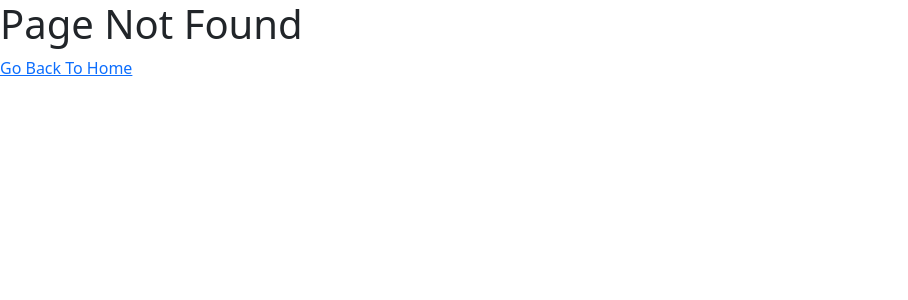
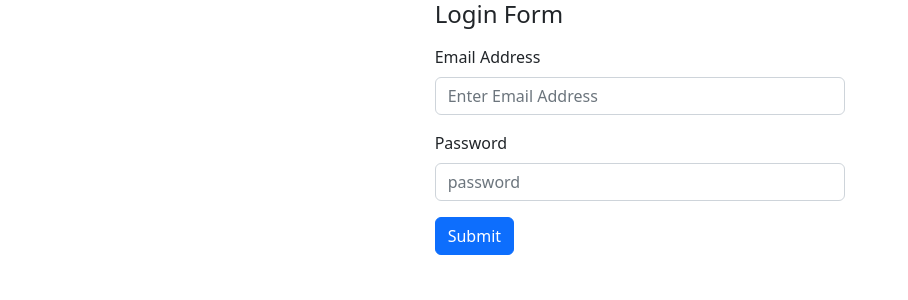
Before and after one commit to mdhamidulislamT/react-app, a React (Create React App) app: page /login in a window 1280 px wide. Before the commit this address had no page. Shown: the top 300 px of the page, without its empty margins (0-908 px from the left). Built offline with nearby package versions, Linux system fonts and the light colour scheme.

Commit message:
create login component

```diff
--- a/src/App.js
+++ b/src/App.js
@@ -11,6 +11,7 @@ import AboutMe from "./pages/AboutMe";
 import ContactUs from "./pages/ContactUs";
 import ContactForm from "./pages/ContactForm";
 import BookList from "./pages/BookList";
+import Login from "./pages/Login";
 
 const logindata = { id: 1, name: "Md Hamidul Islam", uName: "Admin" };
 
@@ -25,6 +26,7 @@ const App = () => {
         <Route path="/about-me"  element={<AboutMe />} />
         <Route path="/contact-us" element={<ContactUs />} />
         <Route path="/book-list" element={<BookList />} />
+        <Route path="/login" element={<Login />} />
         <Route path="/contact-form" element={<ContactForm />} />
         <Route path="*" element={<PageNotFound />} />
       </Routes>
--- a/src/components/NavbarTwo.js
+++ b/src/components/NavbarTwo.js
@@ -33,6 +33,11 @@ const NavbarTwo = () => {
               </Nav.Link>
             </Nav.Item>
             <Nav.Item>
+              <Nav.Link eventKey="link-1" href="/login">
+              Log in
+              </Nav.Link>
+            </Nav.Item>
+            <Nav.Item>
               <Nav.Link eventKey="link-2">Link</Nav.Link>
             </Nav.Item>
           </Nav>
--- /dev/null
+++ b/src/pages/Login.js
@@ -0,0 +1,66 @@
+import React, { useState } from "react";
+import axios from "axios";
+import Form from "react-bootstrap/Form";
+import { Button } from "react-bootstrap";
+
+const Login = () => {
+  const [email, setEmail] = useState("");
+  const [password, setPassword] = useState("");
+  const [error, setError] = useState("");
+
+  function handleSubmit(event) {
+    event.preventDefault();
+    axios.post(`http://localhost:8000/api/login`, {
+        _token: "tlkfrrwelrklwerkweqkrlwe",
+        password: password,
+      password: password
+    })
+    .then(response => {
+      // handle successful login
+      alert(JSON.stringify(response))
+    })
+    .catch(error => {
+      // handle login error
+      alert(JSON.stringify(error))
+    });
+  }
+
+
+
+
+  return (
+    <Form onSubmit={handleSubmit}>
+      <div className="row">
+        <div className="col-4"></div>
+        <div className="col-4">
+            <h4>Login Form</h4>
+          <Form.Group className="mb-3 mt-3" controlId="BookName">
+            <Form.Label> Email Address </Form.Label>
+            <Form.Control
+              type="email"
+              value={email}
+              onChange={(event) => setEmail(event.target.value)}
+              placeholder="Enter Email Address"
+            />
+          </Form.Group>
+
+          <Form.Group className="mb-3" controlId="Description">
+            <Form.Label> Password </Form.Label>
+            <Form.Control
+              placeholder="password"
+              type="password"
+              value={password}
+              onChange={(event) => setPassword(event.target.value)}
+            />
+          </Form.Group>
+
+          <Button variant="primary" type="submit">
+            Submit
+          </Button>
+        </div>
+      </div>
+    </Form>
+  );
+};
+
+export default Login;
```
Also changed, not shown: src/pages/BookList.js (+21 -9 lines).
